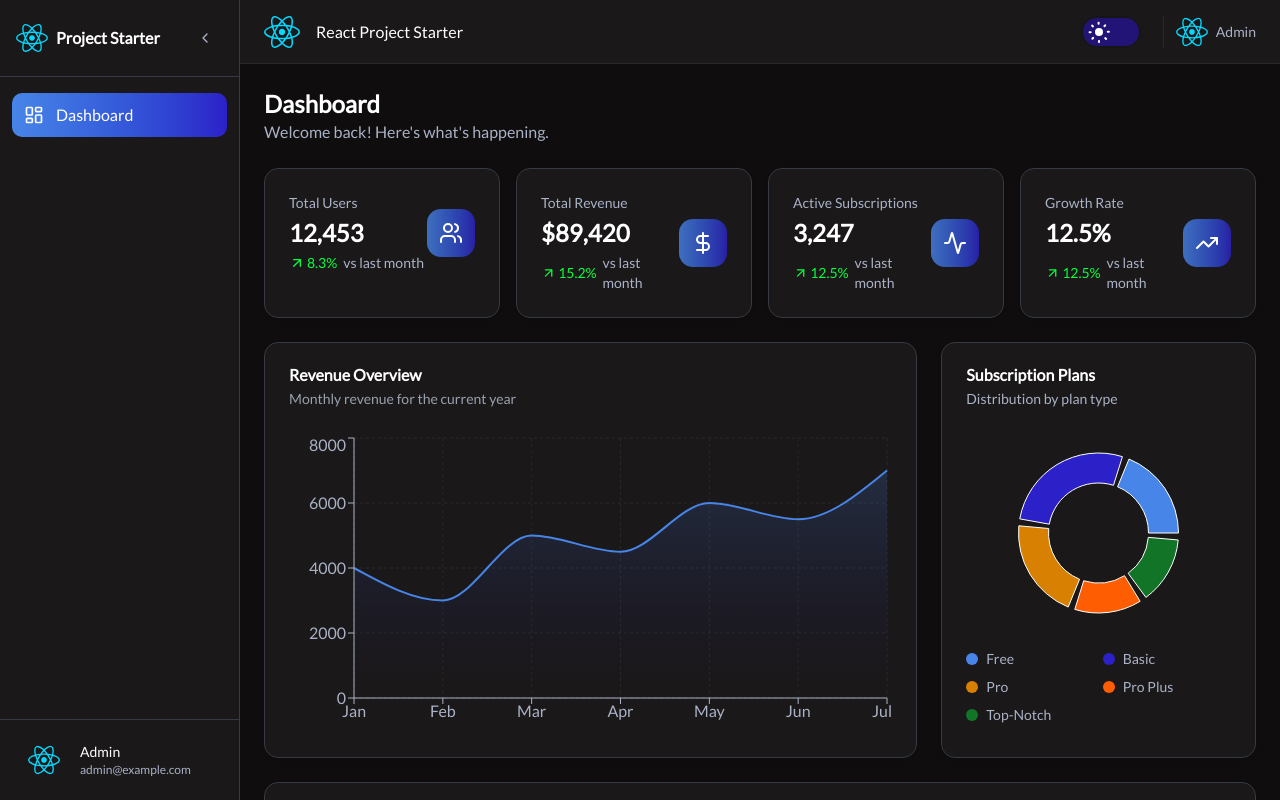
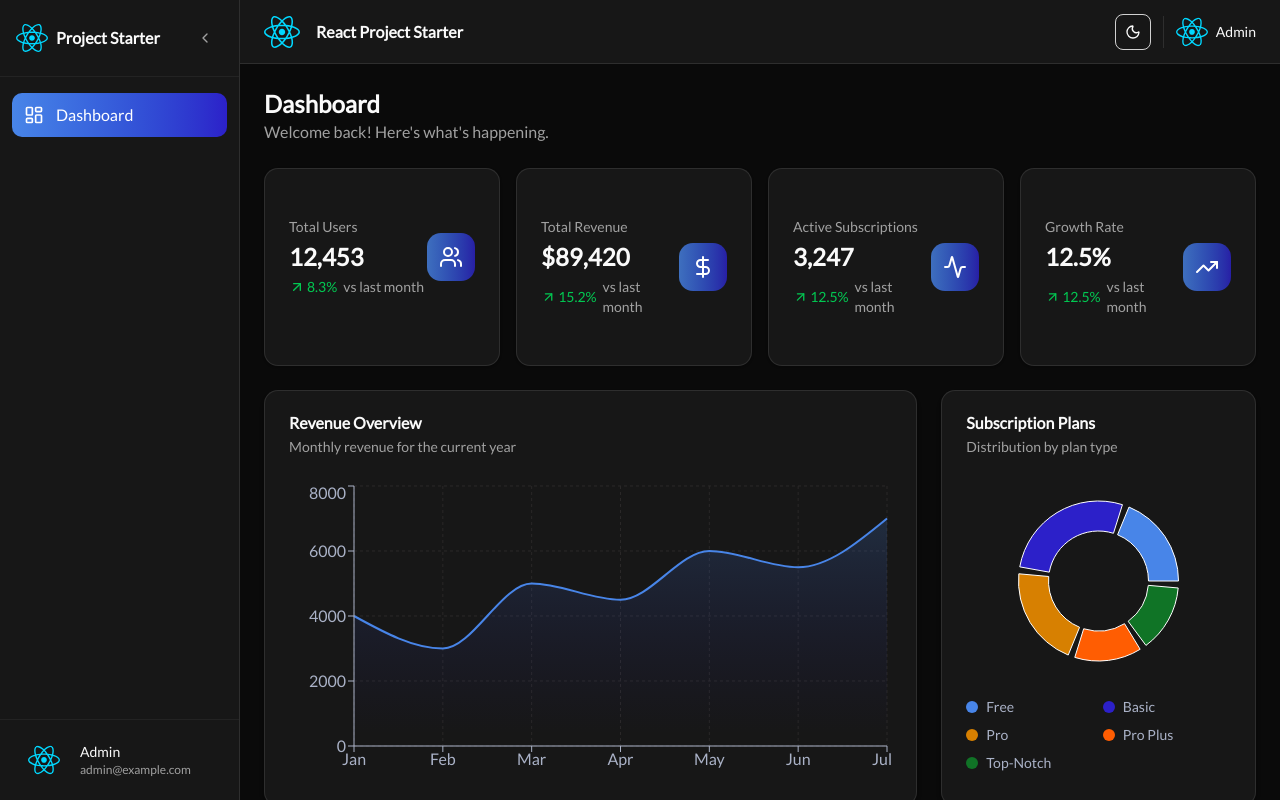
Before and after one commit to Huzaifa-Solutions/React-Boilerplate, a React (Vite) app: page /dashboard in a window 1280 px wide. Built offline with nearby package versions, Linux system fonts and the light colour scheme.

Commit message:
feat: Initialize project with dark/light theme support, admin layout, and basic dashboard components.

```diff
--- a/src/Pages/Dashboard/index.jsx
+++ b/src/Pages/Dashboard/index.jsx
@@ -70,8 +70,8 @@ const Dashboard = () => {
     <div className="lg:space-y-6 space-y-4">
       {/* Header */}
       <div>
-        <h1 className="md:text-2xl text-xl font-bold text-white">Dashboard</h1>
-        <p className="text-light md:text-base text-sm">
+        <h1 className="md:text-2xl text-xl font-bold">Dashboard</h1>
+        <p className="text-muted-foreground md:text-base text-sm">
           Welcome back! Here's what's happening.
         </p>
       </div>
@@ -111,10 +111,10 @@ const Dashboard = () => {
       {/* Charts Row */}
       <div className="grid grid-cols-1 xl:grid-cols-3 xl:gap-6 gap-4">
         {/* Revenue Chart */}
-        <Card className="xl:col-span-2 bg-[#1a1818] border-[#363A42]">
+        <Card className="xl:col-span-2 shadow-md">
           <CardHeader>
-            <CardTitle className="text-white">Revenue Overview</CardTitle>
-            <CardDescription className="text-gray-400">
+            <CardTitle>Revenue Overview</CardTitle>
+            <CardDescription>
               Monthly revenue for the current year
             </CardDescription>
           </CardHeader>
@@ -134,16 +134,16 @@ const Dashboard = () => {
                       <stop offset="95%" stopColor="#2c20c9" stopOpacity={0} />
                     </linearGradient>
                   </defs>
-                  <CartesianGrid strokeDasharray="3 3" stroke="#2a2828" />
-                  <XAxis dataKey="month" stroke="#aab2c7" />
-                  <YAxis stroke="#aab2c7" />
+                  <CartesianGrid strokeDasharray="3 3" stroke="var(--chart-grid)" />
+                  <XAxis dataKey="month" stroke="var(--chart-axis)" />
+                  <YAxis stroke="var(--chart-axis)" />
                   <Tooltip
                     contentStyle={{
-                      backgroundColor: "#1a1818",
-                      border: "1px solid #2a2828",
+                      backgroundColor: "var(--chart-tooltip-bg)",
+                      border: "1px solid var(--chart-tooltip-border)",
                       borderRadius: "8px",
                     }}
-                    labelStyle={{ color: "#fff" }}
+                    labelStyle={{ color: "var(--foreground)" }}
                     formatter={(value) => [formatCurrency(value), "Revenue"]}
                   />
                   <Area
@@ -160,10 +160,10 @@ const Dashboard = () => {
         </Card>
 
         {/* Subscription Distribution */}
-        <Card className="bg-[#1a1818] border-[#363A42]">
+        <Card className="shadow-md">
           <CardHeader>
-            <CardTitle className="text-white">Subscription Plans</CardTitle>
-            <CardDescription className="text-light">
+            <CardTitle>Subscription Plans</CardTitle>
+            <CardDescription>
               Distribution by plan type
             </CardDescription>
           </CardHeader>
@@ -186,11 +186,11 @@ const Dashboard = () => {
                   </Pie>
                   <Tooltip
                     contentStyle={{
-                      backgroundColor: "#1a1818",
-                      border: "1px solid #2a2828",
+                      backgroundColor: "var(--chart-tooltip-bg)",
+                      border: "1px solid var(--chart-tooltip-border)",
                       borderRadius: "8px",
                     }}
-                    itemStyle={{ color: "#fff" }}
+                    itemStyle={{ color: "var(--foreground)" }}
                     formatter={(value) => [formatNumber(value), "Users"]}
                   />
                 </PieChart>
@@ -214,12 +214,12 @@ const Dashboard = () => {
       </div>
 
       {/* User Growth Chart */}
-      <Card className="bg-[#1a1818] border-[#363A42]">
+      <Card className="shadow-md">
         <CardHeader>
-          <CardTitle className="text-white lg:text-lg text-base">
+          <CardTitle className="lg:text-lg text-base">
             User Growth
           </CardTitle>
-          <CardDescription className="text-light">
+          <CardDescription>
             New user registrations over time
           </CardDescription>
         </CardHeader>
@@ -227,16 +227,16 @@ const Dashboard = () => {
           <div className="h-[250px]">
             <ResponsiveContainer width="100%" height="100%">
               <BarChart data={chartData}>
-                <CartesianGrid strokeDasharray="3 3" stroke="#2a2828" />
-                <XAxis dataKey="month" stroke="#6b7280" />
-                <YAxis stroke="#6b7280" />
+                <CartesianGrid strokeDasharray="3 3" stroke="var(--chart-grid)" />
+                <XAxis dataKey="month" stroke="var(--chart-axis)" />
+                <YAxis stroke="var(--chart-axis)" />
                 <Tooltip
                   contentStyle={{
-                    backgroundColor: "#1a1818",
-                    border: "1px solid #2a2828",
+                    backgroundColor: "var(--chart-tooltip-bg)",
+                    border: "1px solid var(--chart-tooltip-border)",
                     borderRadius: "8px",
                   }}
-                  labelStyle={{ color: "#fff" }}
+                  labelStyle={{ color: "var(--foreground)" }}
                   formatter={(value) => [formatNumber(value), "Users"]}
                 />
                 <Bar dataKey="users" fill="#4885e8" radius={[4, 4, 0, 0]} />
--- a/src/components/AdminLayout/index.jsx
+++ b/src/components/AdminLayout/index.jsx
@@ -7,18 +7,18 @@ import { Avatar, AvatarFallback, AvatarImage } from "@/components/ui/avatar";
 import { Sheet, SheetContent } from "@/components/ui/sheet";
 import { ReactLogo } from "../../assets/svgs";
 import SidebarContent from "./sidebarContent";
-import ThemeToggle from "@/components/ui/switchTheme";
+import { SwitchTheme } from "@/components/ui/switchTheme";
 
 const AdminLayout = () => {
   const [collapsed, setCollapsed] = useState(false);
   const [mobileOpen, setMobileOpen] = useState(false);
 
   return (
-    <div className="flex h-screen bg-[#0f0d0d]">
+    <div className="flex h-screen bg-background text-foreground transition-colors duration-300">
       {/* Desktop Sidebar */}
       <aside
         className={`
-          hidden lg:flex flex-col bg-[#1a1818] border-r border-[#363A42] transition-all duration-300 relative
+          hidden lg:flex flex-col bg-card border-r border-border transition-all duration-300 relative
           ${collapsed ? "w-[70px]" : "w-[240px]"}
         `}
       >
@@ -29,7 +29,7 @@ const AdminLayout = () => {
       <Sheet open={mobileOpen} onOpenChange={setMobileOpen}>
         <SheetContent
           side="left"
-          className="w-[280px] p-0 bg-[#1a1818] border-[#2a2828]"
+          className="w-[280px] p-0 bg-card border-border"
         >
           <SidebarContent onNavigate={() => setMobileOpen(false)} />
         </SheetContent>
@@ -38,7 +38,7 @@ const AdminLayout = () => {
       {/* Main Content */}
       <div className="flex-1 flex flex-col overflow-hidden">
         {/* Top Header */}
-        <header className="h-16 bg-[#1a1818] border-b border-[#2a2828] flex items-center justify-between px-4 lg:px-6">
+        <header className="h-16 bg-card border-b border-border flex items-center justify-between px-4 lg:px-6 transition-colors duration-300">
           <div className="flex items-center gap-4">
             <Button
               variant="ghost"
@@ -49,25 +49,25 @@ const AdminLayout = () => {
               <Menu className="size-[22px]" />
             </Button>
             <img className="mx-auto" src={ReactLogo} alt="" />
-            <span className="text-white">React Project Starter</span>
+            <span className="font-semibold">React Project Starter</span>
           </div>
 
           <div className="flex items-center gap-3">
-            <ThemeToggle />
-            <div className="hidden sm:flex items-center gap-2 pl-3 border-l border-[#2a2828]">
+            <SwitchTheme />
+            <div className="hidden sm:flex items-center gap-2 pl-3 border-l border-border">
               <Avatar className="w-8 h-8">
                 <AvatarImage src={ReactLogo} />
-                <AvatarFallback className="bg-gradient-to-r from-[#FEC36D] to-[#D78001] text-white text-sm">
+                <AvatarFallback className="bg-gradient-to-r from-yellow to-orange text-white text-sm">
                   A
                 </AvatarFallback>
               </Avatar>
-              <span className="text-sm text-light">Admin</span>
+              <span className="text-sm font-medium">Admin</span>
             </div>
           </div>
         </header>
 
         {/* Page Content */}
-        <main className="flex-1 overflow-auto p-4 lg:p-6">
+        <main className="flex-1 overflow-auto p-4 lg:p-6 bg-background">
           <Outlet />
         </main>
       </div>
--- a/src/components/AdminLayout/sidebarContent.jsx
+++ b/src/components/AdminLayout/sidebarContent.jsx
@@ -23,7 +23,7 @@ const SidebarContent = ({ collapsed, setCollapsed, onNavigate }) => {
             <div className="w-8 h-8 flex items-center justify-center">
               <img src={ReactLogo} alt="" />
             </div>
-            <span className="font-bold text-white">Project Starter</span>
+            <span className="font-bold">Project Starter</span>
           </div>
         )}
         {collapsed && (
@@ -35,9 +35,9 @@ const SidebarContent = ({ collapsed, setCollapsed, onNavigate }) => {
           variant="ghost"
           size="icon"
           onClick={() => setCollapsed?.(!collapsed)}
-          className={`hidden lg:flex text-light hover:text-black ${
+          className={`hidden lg:flex text-muted-foreground hover:text-foreground ${
             collapsed
-              ? "absolute -right-3 top-6 bg-[#1a1818] border border-[#363A42] rounded-full w-6 h-6 p-0"
+              ? "absolute -right-3 top-6 bg-card border border-border rounded-full w-6 h-6 p-0"
               : ""
           }`}
         >
@@ -49,7 +49,7 @@ const SidebarContent = ({ collapsed, setCollapsed, onNavigate }) => {
         </Button>
       </div>
 
-      <Separator className="bg-[#363A42]" />
+      <Separator className="bg-border opacity-50" />
 
       {/* Navigation */}
       <nav className="flex-1 px-3 py-4 space-y-1">
@@ -63,7 +63,7 @@ const SidebarContent = ({ collapsed, setCollapsed, onNavigate }) => {
         ))}
       </nav>
 
-      <Separator className="bg-[#363A42]" />
+      <Separator className="bg-border opacity-50" />
 
       {/* User Section */}
       <div className={`p-3 ${collapsed ? "flex justify-center" : ""}`}>
@@ -71,18 +71,18 @@ const SidebarContent = ({ collapsed, setCollapsed, onNavigate }) => {
           variant="ghost"
           className={`w-full py-7 ${
             collapsed ? "p-0 h-auto" : "justify-start"
-          } text-light hover:text-white hover:bg-[#2a2828] h-10`}
+          } text-muted-foreground hover:text-foreground hover:bg-muted/50 h-10 transition-colors duration-200`}
         >
           <Avatar className="w-8 h-8">
             <AvatarImage src={ReactLogo} />
-            <AvatarFallback className="bg-gradient-to-r from-[#FEC36D] to-[#D78001] text-white text-sm">
+            <AvatarFallback className="bg-gradient-to-r from-yellow to-orange text-white text-sm">
               A
             </AvatarFallback>
           </Avatar>
           {!collapsed && (
             <div className="ml-3 text-left">
-              <p className="text-sm font-medium text-white">Admin</p>
-              <p className="text-xs text-light">admin@example.com</p>
+              <p className="text-sm font-medium text-foreground">Admin</p>
+              <p className="text-xs text-muted-foreground">admin@example.com</p>
             </div>
           )}
         </Button>
--- a/src/components/DashboardComponents/statCards.jsx
+++ b/src/components/DashboardComponents/statCards.jsx
@@ -2,16 +2,16 @@ import { Card, CardContent } from "@/components/ui/card";
 import { ArrowDownRight, ArrowUpRight } from "lucide-react";
 
 const StatCard = ({ title, value, change, icon: Icon, trend }) => (
-  <Card className="bg-[#1a1818] border-[#363A42] hover:shadow-[0_0_20px] transition-shadow hover:shadow-[#2c20c9]/50">
-    <CardContent className="">
+  <Card className="hover:shadow-lg dark:hover:shadow-[0_0_30px_#0000ff80] transition-all duration-300">
+    <CardContent className="p-6">
       <div className="flex items-center justify-between">
         <div>
-          <p className="text-sm font-medium text-light">{title}</p>
-          <h3 className="text-2xl font-bold text-white mt-1">{value}</h3>
+          <p className="text-sm font-medium text-muted-foreground">{title}</p>
+          <h3 className="text-2xl font-bold mt-1">{value}</h3>
           {change !== undefined && (
             <div
               className={`flex items-center gap-0.5 mt-1 text-sm ${
-                trend === "up" ? "text-green" : "text-red"
+                trend === "up" ? "text-green-500" : "text-red-500"
               }`}
             >
               {trend === "up" ? (
@@ -20,7 +20,7 @@ const StatCard = ({ title, value, change, icon: Icon, trend }) => (
                 <ArrowDownRight className="w-4 h-4" />
               )}
               <span>{change}%</span>
-              <span className="text-light ml-1">vs last month</span>
+              <span className="text-muted-foreground ml-1">vs last month</span>
             </div>
           )}
         </div>
--- a/src/components/ui/switchTheme.jsx
+++ b/src/components/ui/switchTheme.jsx
@@ -1,148 +1,41 @@
-import { useTheme } from "../../context/theme/useTheme";
+import { Monitor, Moon, Sun } from "lucide-react";
+import { Button } from "@/components/ui/button";
+import {
+  DropdownMenu,
+  DropdownMenuContent,
+  DropdownMenuItem,
+  DropdownMenuTrigger,
+} from "@/components/ui/dropdown-menu";
+import { useTheme } from "@/context/theme/useTheme";
 
-const ThemeToggle = () => {
-  const { theme, toggleTheme } = useTheme();
+export function SwitchTheme() {
+  const { theme, setTheme } = useTheme();
+
+  const Icon = theme === "dark" ? Moon : theme === "light" ? Sun : Monitor;
 
   return (
-    <>
-      <div className="flex items-center">
-        <label
-          htmlFor="theme"
-          className="flex items-center select-none tap-transparent cursor-pointer"
+    <DropdownMenu>
+      <DropdownMenuTrigger asChild>
+        <Button
+          variant="ghost"
+          size="icon"
+          className="border border-dark dark:border-gray bg-transparent hover:bg-muted focus:ring-0 focus:bg-transparent focus:ring-0 transition-colors duration-200"
         >
-          <span className="relative mx-3">
-            {/* Toggle Input */}
-            <input
-              id="theme"
-              className="peer relative z-10 block w-14 h-7 appearance-none rounded-full transition-all duration-300 ease-in-out cursor-pointer
-              bg-[hsl(249,73%,27%)] shadow-[0_0_0_0.125em_rgba(0,0,0,0.1)]
-              before:block before:w-5 before:h-5 before:rounded-full before:transition-all before:duration-300 before:content-['']
-              checked:bg-[hsl(100,2%,70%)]
-              focus:shadow-[0_0_0_0.125em_rgba(0,0,0,0.1)] focus:outline-none
-              focus-visible:shadow-[0_0_0_0.125em_rgba(0,0,0,0.3)]"
-              type="checkbox"
-              role="switch"
-              name="theme"
-              checked={theme === "dark"}
-              onChange={toggleTheme}
-            />
-
-            {/* Full screen fill */}
-            <span className="fixed inset-0 h-full block bg-white mix-blend-difference -translate-x-full transition-transform duration-300 peer-checked:translate-x-0 pointer-events-none" />
-
-            {/* Icon container - sun/moon */}
-            <span className="absolute top-1 left-1.5 block w-5 h-5 z-10 transition-transform duration-300 peer-checked:translate-x-6 pointer-events-none">
-              {/* Moon/Sun center part */}
-              <span className="sun-moon-center" />
-
-              {/* Sun rays (8 parts) */}
-              {[0, 45, 90, 135, 180, 225, 270, 315].map((angle, index) => (
-                <span
-                  key={index}
-                  className={`sun-ray sun-ray-${index + 1}`}
-                  style={{ "--rotation": `${angle}deg` }}
-                />
-              ))}
-            </span>
-          </span>
-        </label>
-      </div>
-
-      <style>{`
-        .tap-transparent {
-          -webkit-tap-highlight-color: transparent;
-        }
-
-        .sun-moon-center {
-          position: absolute;
-          top: calc(50% - 0.5em);
-          left: calc(50% - 0.5em);
-          width: 1em;
-          height: 1em;
-          border-radius: 50%;
-          box-shadow: 0.4em -0.4em 0 0.5em hsl(0, 0%, 100%) inset;
-          transform: scale(0.5);
-          transition:
-            box-shadow 0.3s ease-in-out,
-            opacity 0.3s ease-in-out,
-            transform 0.3s ease-in-out;
-        }
-
-        input:checked ~ span .sun-moon-center {
-          box-shadow: 0.2em -0.2em 0 0.2em hsl(0, 0%, 100%) inset;
-          transform: scale(1) translate(0.2em, 0.2em);
-        }
-
-        .sun-ray {
-          position: absolute;
-          top: 50%;
-          left: calc(50% - 0.05em);
-          width: 0.1em;
-          height: 0.2em;
-          background-color: hsl(0, 0%, 100%);
-          border-radius: 0.05em;
-          transform-origin: 50% 0;
-          transition:
-            opacity 0.3s ease-in-out,
-            transform 0.3s ease-in-out;
-        }
-
-        .sun-ray-1 {
-          transform: rotate(0deg) translateY(0.5em);
-        }
-        .sun-ray-2 {
-          transform: rotate(45deg) translateY(0.45em);
-        }
-        .sun-ray-3 {
-          transform: rotate(90deg) translateY(0.45em);
-        }
-        .sun-ray-4 {
-          transform: rotate(135deg) translateY(0.45em);
-        }
-        .sun-ray-5 {
-          transform: rotate(180deg) translateY(0.45em);
-        }
-        .sun-ray-6 {
-          transform: rotate(225deg) translateY(0.45em);
-        }
-        .sun-ray-7 {
-          transform: rotate(270deg) translateY(0.5em);
-        }
-        .sun-ray-8 {
-          transform: rotate(315deg) translateY(0.5em);
-        }
-
-        input:checked ~ span .sun-ray {
-          opacity: 0;
-        }
-
-        input:checked ~ span .sun-ray-1 {
-          transform: rotate(45deg) translateY(0.8em);
-        }
-        input:checked ~ span .sun-ray-2 {
-          transform: rotate(90deg) translateY(0.8em);
-        }
-        input:checked ~ span .sun-ray-3 {
-          transform: rotate(135deg) translateY(0.8em);
-        }
-        input:checked ~ span .sun-ray-4 {
-          transform: rotate(180deg) translateY(0.8em);
-        }
-        input:checked ~ span .sun-ray-5 {
-          transform: rotate(225deg) translateY(0.8em);
-        }
-        input:checked ~ span .sun-ray-6 {
-          transform: rotate(270deg) translateY(0.8em);
-        }
-        input:checked ~ span .sun-ray-7 {
-          transform: rotate(315deg) translateY(0.8em);
-        }
-        input:checked ~ span .sun-ray-8 {
-          transform: rotate(360deg) translateY(0.8em);
-        }
-      `}</style>
-    </>
+          <Icon className="h-[1.2rem] w-[1.2rem] transition-all" />
+          <span className="sr-only">Toggle theme</span>
+        </Button>
+      </DropdownMenuTrigger>
+      <DropdownMenuContent align="center">
+        <DropdownMenuItem onClick={() => setTheme("light")}>
+          <Sun className="mr-2 h-4 w-4" /> Light
+        </DropdownMenuItem>
+        <DropdownMenuItem onClick={() => setTheme("dark")}>
+          <Moon className="mr-2 h-4 w-4" /> Dark
+        </DropdownMenuItem>
+        <DropdownMenuItem onClick={() => setTheme("system")}>
+          <Monitor className="mr-2 h-4 w-4" /> System
+        </DropdownMenuItem>
+      </DropdownMenuContent>
+    </DropdownMenu>
   );
-};
-
-export default ThemeToggle;
+}
--- a/src/context/theme/themeContext.jsx
+++ b/src/context/theme/themeContext.jsx
@@ -1,27 +1,53 @@
 import { createContext, useEffect, useState } from "react";
 
-export const ThemeContext = createContext();
+const initialState = {
+  theme: "system",
+  setTheme: () => null,
+};
 
-export const ThemeProvider = ({ children }) => {
-  const [theme, setTheme] = useState("light");
+export const ThemeContext = createContext(initialState);
 
-  const toggleTheme = () => {
-    setTheme((prevTheme) => (prevTheme === "light" ? "dark" : "light"));
-  };
+export function ThemeProvider({
+  children,
+  defaultTheme = "system",
+  storageKey = "vite-ui-theme",
+  ...props
+}) {
+  const [theme, setTheme] = useState(
+    () => localStorage.getItem(storageKey) || defaultTheme,
+  );
 
   useEffect(() => {
     const root = window.document.documentElement;
 
-    if (theme === "dark") {
-      root.classList.add("dark");
-    } else {
-      root.classList.remove("dark");
+    root.classList.remove("light", "dark");
+
+    if (theme === "system") {
+      const systemTheme = window.matchMedia("(prefers-color-scheme: dark)")
+        .matches
+        ? "dark"
+        : "light";
+
+      root.classList.add(systemTheme);
+      root.style.colorScheme = systemTheme;
+      return;
     }
+
+    root.classList.add(theme);
+    root.style.colorScheme = theme;
   }, [theme]);
 
+  const value = {
+    theme,
+    setTheme: (theme) => {
+      localStorage.setItem(storageKey, theme);
+      setTheme(theme);
+    },
+  };
+
   return (
-    <ThemeContext.Provider value={{ theme, toggleTheme }}>
+    <ThemeContext.Provider value={value} {...props}>
       {children}
     </ThemeContext.Provider>
   );
-};
+}
--- a/src/context/theme/useTheme.jsx
+++ b/src/context/theme/useTheme.jsx
@@ -2,5 +2,11 @@ import { useContext } from "react";
 import { ThemeContext } from "./themeContext";
 
 export const useTheme = () => {
-  return useContext(ThemeContext);
+  const context = useContext(ThemeContext);
+
+  if (context === undefined) {
+    throw new Error("useTheme must be used within a ThemeProvider");
+  }
+
+  return context;
 };
--- a/src/index.css
+++ b/src/index.css
@@ -95,9 +95,10 @@
 }
 
 body {
-  @apply font-lato;
-  background-color: #0f0d0d;
-  color: #fff;
+  @apply font-lato bg-background text-foreground;
+  transition: background-color 0.3s cubic-bezier(0.4, 0, 0.2, 1),
+              color 0.3s cubic-bezier(0.4, 0, 0.2, 1),
+              border-color 0.3s cubic-bezier(0.4, 0, 0.2, 1);
 }
 
 .root {
@@ -175,6 +176,12 @@ body {
   --sidebar-accent-foreground: oklch(0.205 0 0);
   --sidebar-border: oklch(0.922 0 0);
   --sidebar-ring: oklch(0.708 0 0);
+
+  /* Chart Colors - Light */
+  --chart-grid: #e5e7eb;
+  --chart-axis: #6b7280;
+  --chart-tooltip-bg: #ffffff;
+  --chart-tooltip-border: #e5e7eb;
 }
 
 .dark {
@@ -209,13 +216,16 @@ body {
   --sidebar-accent-foreground: oklch(0.985 0 0);
   --sidebar-border: oklch(1 0 0 / 10%);
   --sidebar-ring: oklch(0.556 0 0);
+
+  /* Chart Colors - Dark */
+  --chart-grid: #2a2828;
+  --chart-axis: #aab2c7;
+  --chart-tooltip-bg: #1a1818;
+  --chart-tooltip-border: #2a2828;
 }
 
 @layer base {
   * {
     @apply border-border outline-ring/50;
   }
-  body {
-    @apply bg-background text-foreground;
-  }
 }
--- a/src/main.jsx
+++ b/src/main.jsx
@@ -11,7 +11,7 @@ if (import.meta.env.DEV) {
 
 createRoot(document.getElementById("root")).render(
   <StrictMode>
-    <ThemeProvider>
+    <ThemeProvider defaultTheme="dark" storageKey="vite-ui-theme">
       <App />
     </ThemeProvider>
   </StrictMode>,
```
Also changed, not shown: src/components/AdminLayout/navItems.jsx (+4 -4 lines).
